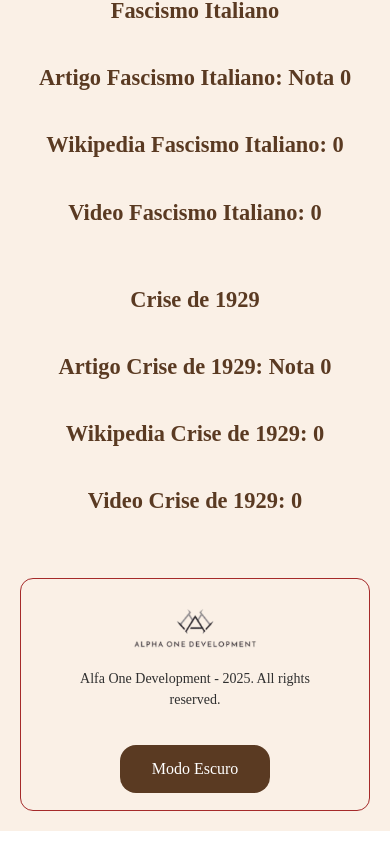
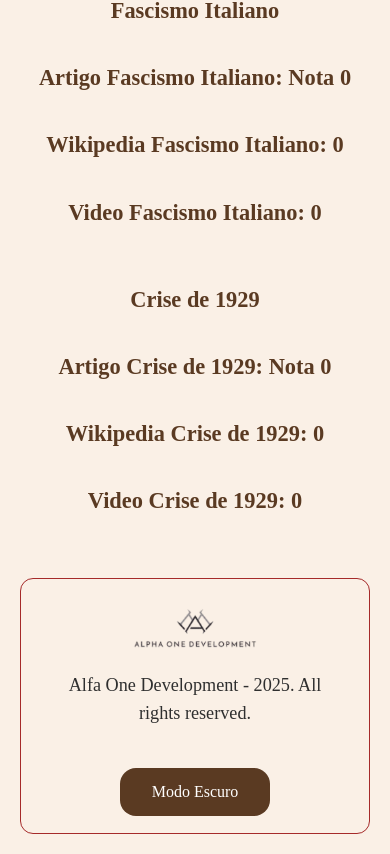
Before and after one commit to Talion2007/PrimeiraGuerraMundial, a React (Vite) app in the folder sitehis/: page /curtidas in a window 390 px wide. Shown: the part 3026-3880 px from the top of the page. Before the commit the page ends 3857 px from the top, so only its background shows below. Built offline with nearby package versions, Linux system fonts and the light colour scheme.

Commit message:
fix: update font sizes for better readability in dark mode styles

```diff
--- a/sitehis/src/components/wiki.jsx
+++ b/sitehis/src/components/wiki.jsx
@@ -30,7 +30,7 @@ function Wikipedia(props) {
 
   return (
     <>
-      <p style={{ whiteSpace: 'pre-wrap' }}>{dados.extract}</p>
+      {dados.extract}
     </>
   );
 }
--- a/sitehis/src/styles/page.css
+++ b/sitehis/src/styles/page.css
@@ -245,7 +245,7 @@ body.dark-page .bloco h3 {
     max-width: 95%;
     margin-left: auto;
     margin-right: auto;
-    font-size: 14px;
+    font-size: 1.4em;
     text-align: center;
   }
 
@@ -271,7 +271,7 @@ body.dark-page .bloco h3 {
 
 
   a {
-    font-size: 14px;
+    font-size: 1.4em;
     border-bottom-width: 1px;
     text-align: center;
     display: inline-block;
@@ -289,7 +289,7 @@ body.dark-page .bloco h3 {
   }
 
   .t1 {
-    font-size: 14px;
+    font-size: 1.4em;
     padding: 0.5em;
     text-align: center;
   }
```
